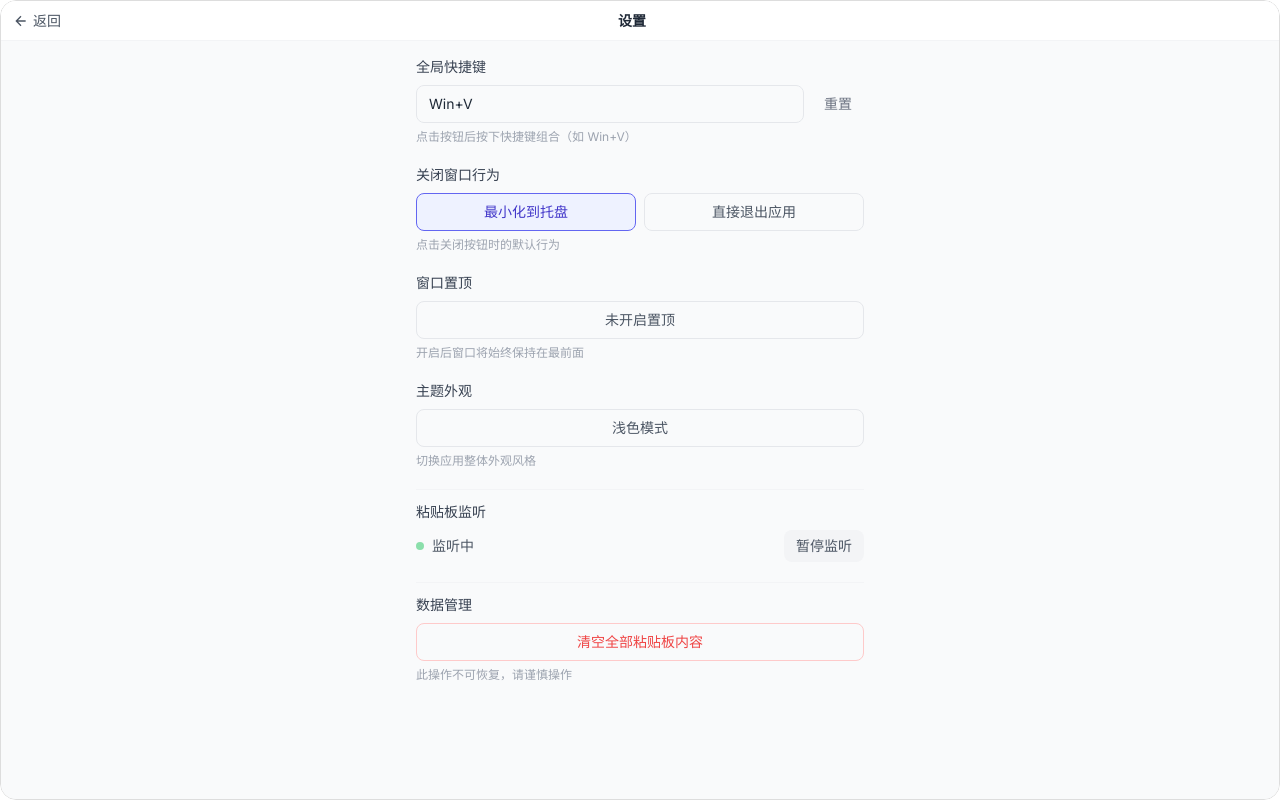
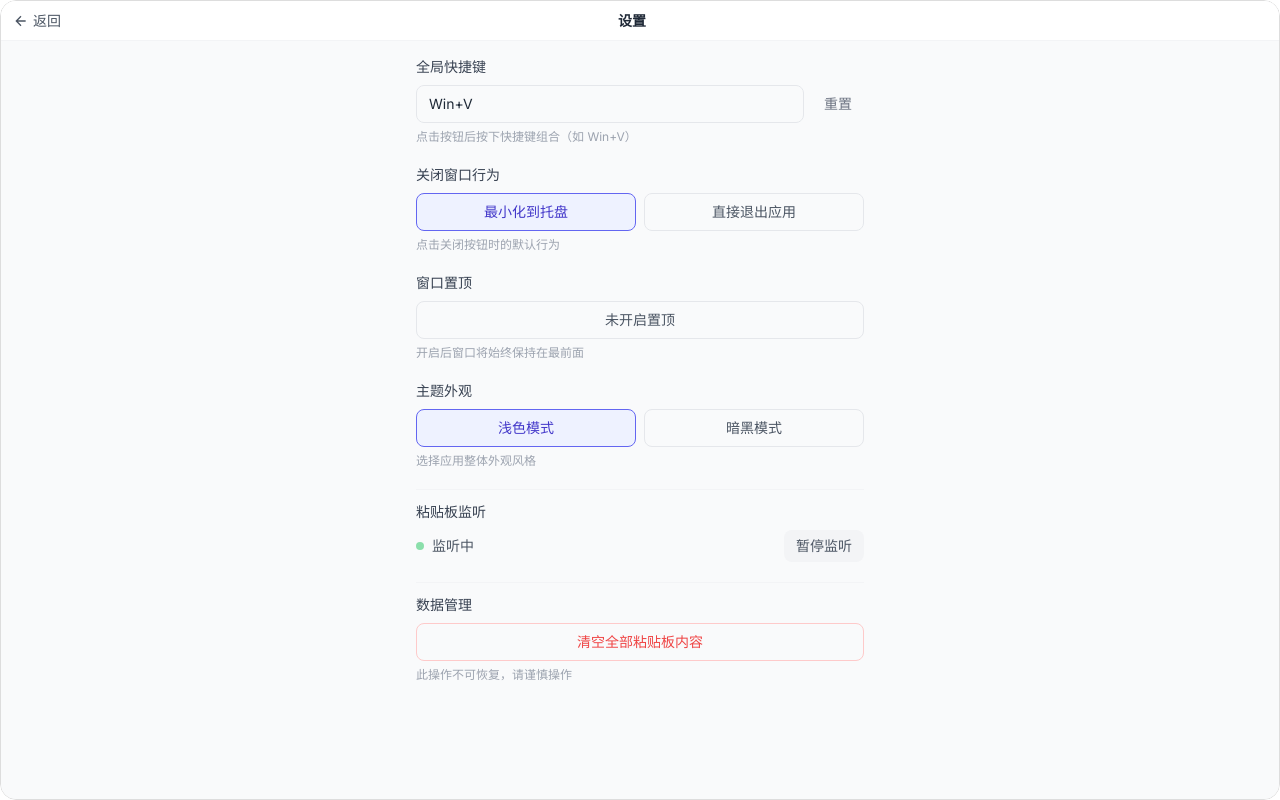
Before and after one commit to ghostcode/board-management, a React (Vite) app: page / in a window 1280 px wide. Both pictures are taken after a click on the button 1179 px from the left and 17 px from the top of the page. Built offline with nearby package versions, Linux system fonts and the light colour scheme.

Commit message:
暗黑模式设置

```diff
--- a/src/components/ImageItem.tsx
+++ b/src/components/ImageItem.tsx
@@ -14,7 +14,6 @@
   const [isPreviewOpen, setIsPreviewOpen] = useState(false)
 
   const handleImageClick = (e: React.MouseEvent) => {
-    // 如果点击的是按钮区域，不触发预览
     if ((e.target as HTMLElement).closest('button')) {
       return
     }
@@ -41,7 +40,6 @@
   return (
     <>
       <div
-        data-item-id={item.id}
         className={`bg-white rounded-lg border overflow-hidden transition-all cursor-pointer animate-fade-in ${
           isSelected
             ? 'border-indigo-500 shadow-md'
@@ -50,7 +48,7 @@
       >
         <div onClick={onSelect} className="p-2 pb-0">
           <div
-            className="aspect-video bg-gray-100 dark:bg-gray-900 flex items-center justify-center overflow-hidden rounded"
+            className="aspect-video bg-gray-100 flex items-center justify-center overflow-hidden rounded"
             onClick={handleImageClick}
             title="点击预览图片"
           >
@@ -62,7 +60,7 @@
           </div>
         </div>
 
-      <div className="p-2" onClick={onSelect}>
+        <div className="p-2" onClick={onSelect}>
           <div className="flex items-center justify-between text-xs text-gray-400 mb-1">
             <span>{formatTime(item.timestamp)}</span>
             <span>{item.width}×{item.height}</span>
@@ -70,8 +68,8 @@
 
           <div className="flex items-center justify-end gap-1">
             <button
-              onClick={(e) => { e.stopPropagation(); setIsPreviewOpen(true); }}
-              className="p-1 text-gray-400 dark:text-gray-500 hover:text-indigo-600 hover:bg-indigo-50 dark:hover:bg-indigo-900/20 rounded transition-colors"
+              onClick={(e) => { e.stopPropagation(); setIsPreviewOpen(true) }}
+              className="p-1 text-gray-400 hover:text-indigo-600 hover:bg-indigo-50 rounded transition-colors"
               title="预览"
             >
               <svg className="w-4 h-4" viewBox="0 0 24 24" fill="none" stroke="currentColor" strokeWidth="2">
@@ -80,7 +78,7 @@
               </svg>
             </button>
             <button
-              onClick={(e) => { e.stopPropagation(); onCopy(); }}
+              onClick={(e) => { e.stopPropagation(); onCopy() }}
               className="p-1 text-gray-400 hover:text-indigo-600 hover:bg-indigo-50 rounded transition-colors"
               title="复制"
             >
@@ -90,7 +88,7 @@
               </svg>
             </button>
             <button
-              onClick={(e) => { e.stopPropagation(); onDelete(); }}
+              onClick={(e) => { e.stopPropagation(); onDelete() }}
               className="p-1 text-gray-400 hover:text-red-500 hover:bg-red-50 rounded transition-colors"
               title="删除"
             >
--- a/src/components/SettingsPage.tsx
+++ b/src/components/SettingsPage.tsx
@@ -195,18 +195,28 @@
             </label>
             <div className="flex gap-2">
               <button
-                onClick={onToggleDarkMode}
+                onClick={() => isDarkMode && onToggleDarkMode()}
+                className={`flex-1 px-3 py-2 text-sm border rounded-lg transition-colors ${
+                  !isDarkMode
+                    ? 'border-indigo-500 bg-indigo-50 dark:bg-indigo-900/30 text-indigo-700 dark:text-indigo-300'
+                    : 'border-gray-200 dark:border-gray-600 hover:border-gray-300 dark:hover:border-gray-500 text-gray-600 dark:text-gray-400'
+                }`}
+              >
+                浅色模式
+              </button>
+              <button
+                onClick={() => !isDarkMode && onToggleDarkMode()}
                 className={`flex-1 px-3 py-2 text-sm border rounded-lg transition-colors ${
                   isDarkMode
                     ? 'border-indigo-500 bg-indigo-50 dark:bg-indigo-900/30 text-indigo-700 dark:text-indigo-300'
                     : 'border-gray-200 dark:border-gray-600 hover:border-gray-300 dark:hover:border-gray-500 text-gray-600 dark:text-gray-400'
                 }`}
               >
-                {isDarkMode ? '暗黑模式' : '浅色模式'}
+                暗黑模式
               </button>
             </div>
             <p className="mt-1.5 text-xs text-gray-400 dark:text-gray-500">
-              切换应用整体外观风格
+              选择应用整体外观风格
             </p>
           </div>
 
```
